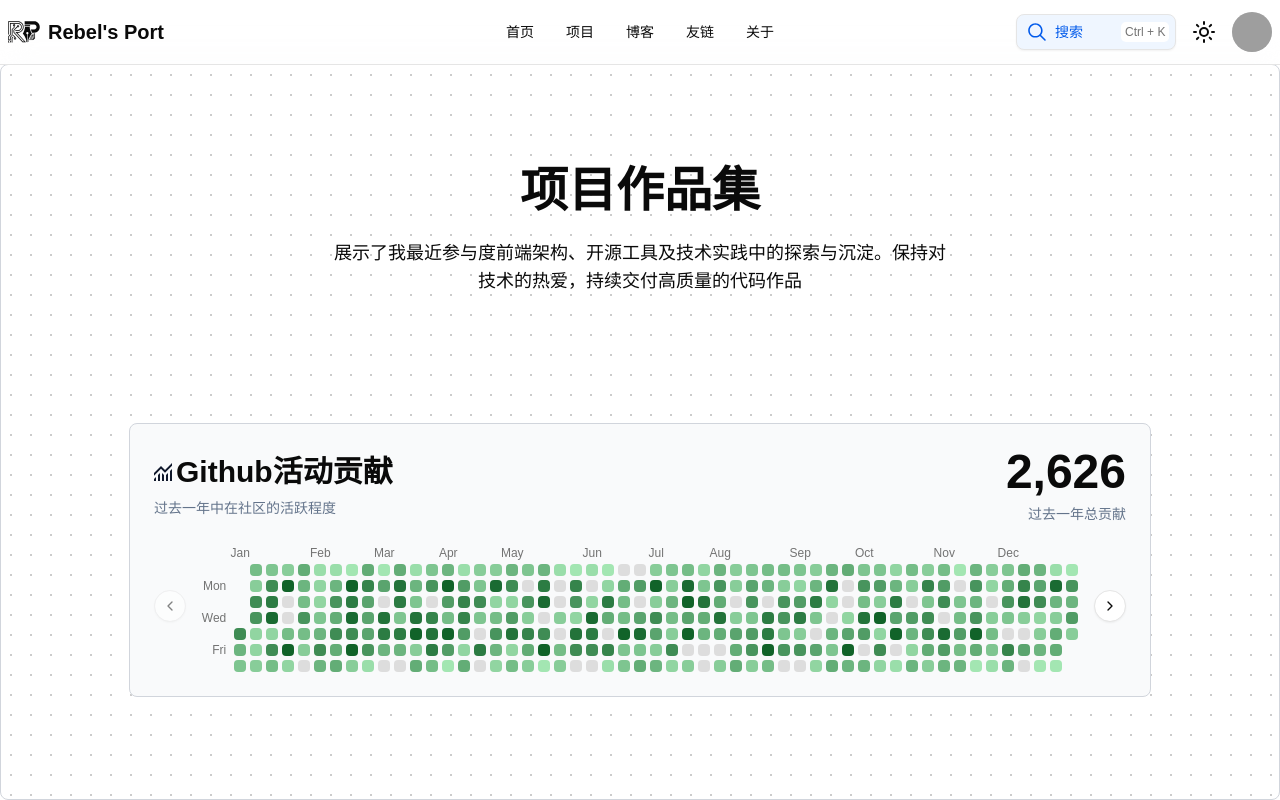
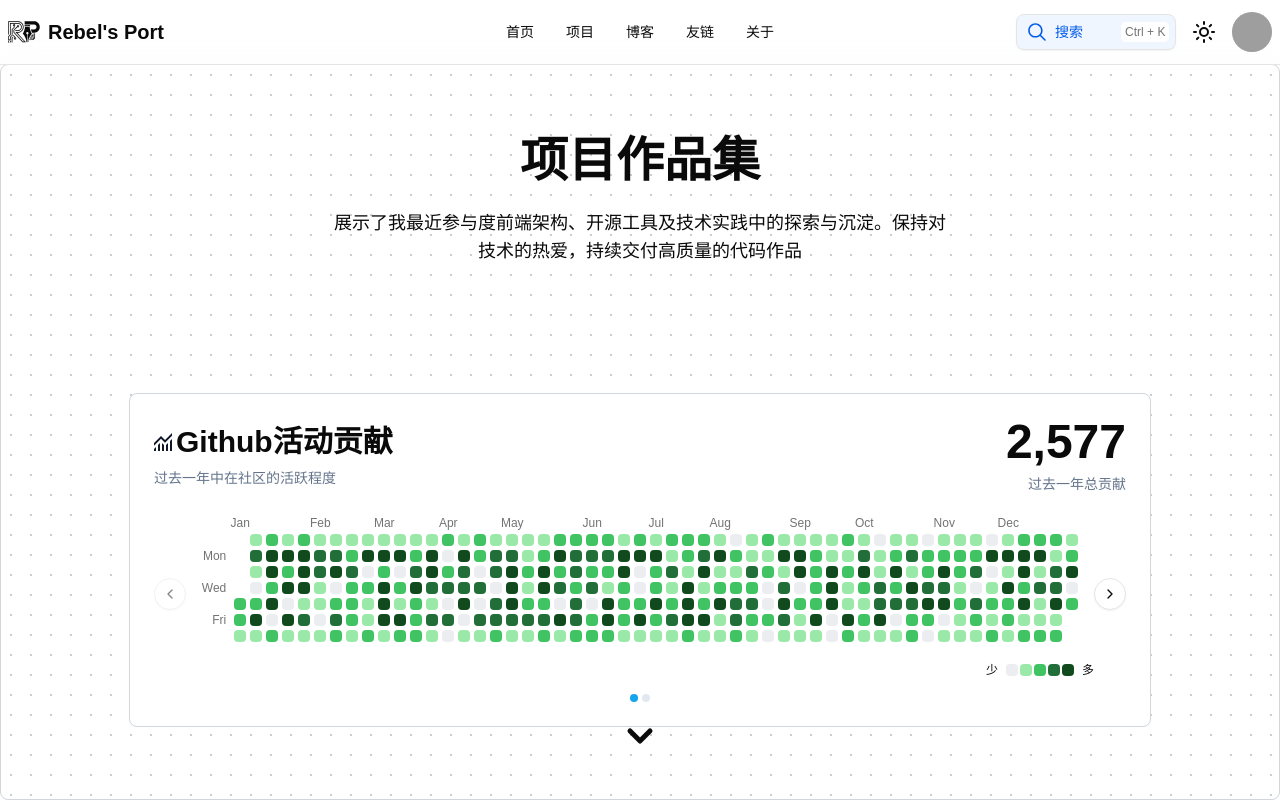
Before and after one commit to FamousRebel/Rebel_Port_React, a React (Vite) app in the folder Frontend/: page /projects in a window 1280 px wide. Built offline with nearby package versions, Linux system fonts and the light colour scheme; grey boxes are pictures that could not be loaded.

Commit message:
feat(projects): 优化 ContributionChart 组件性能并增强功能
- 性能优化：useMemo 缓存数据、useCallback 优化、修复事件监听
- 功能增强：分页指示器、颜色图例、双主题支持、动画导航
- 代码重构：消除全局变量、移除未使用代码

```diff
--- a/Frontend/src/components/Sections/Projects/ContributionChart.tsx
+++ b/Frontend/src/components/Sections/Projects/ContributionChart.tsx
@@ -1,4 +1,4 @@
-import { Card, CardGroup, CardItem } from "@/components/Common/Card";
+import { Card } from "@/components/Common/Card";
 import {
   Carousel,
   CarouselContent,
@@ -10,14 +10,56 @@ import {
 import Heatmap from "@/components/ui/heatmap";
 import Icons from "@/components/Common/Icons";
 import CountUp from "@/components/Common/CountUp";
-import { useMemo, useState } from "react";
+import { useCallback, useEffect, useMemo, useState } from "react";
 
-let ContributionValue = 0;
+const HEATMAP_COLORS = [
+  [
+    // github
+    "#ebedf0", // 0级 - 无活动（浅灰）
+    "#9be9a8", // 1级 - 低活跃
+    "#40c463", // 2级 - 中活跃
+    "#216e39", // 3级 - 高活跃
+    "#114b1d", // 4级 - 极高活跃
+  ],
+  [
+    // gitee
+    "#ebedf0", // 0级 - 无活动
+    "#d1e8ff", // 1级
+    "#79b9f7", // 2级
+    "#4285f4", // 3级
+    "#1a52c9", // 4级
+  ],
+];
 
-const generateHeatmapData = () => {
+const ContributionChart = () => {
+  const [api, setApi] = useState<CarouselApi>();
+  const [selectedScrollSnap, setSelectedScrollSnap] = useState(0);
+  const [pageNum, setPageNum] = useState(0);
+
+  const handleSelect = useCallback(() => {
+    if (api) {
+      setSelectedScrollSnap(api.selectedScrollSnap());
+    }
+  }, [api]);
+
+  useEffect(() => {
+    if (!api) return;
+
+    setSelectedScrollSnap(api.selectedScrollSnap());
+    setPageNum(api.scrollSnapList().length);
+    api.on("select", handleSelect);
+
+    return () => {
+      api.off("select", handleSelect); // ✅ 清理监听
+    };
+  }, [api]);
+
+  // 缓存假数据，后期删除
+  const sampleData = useMemo(() => {
     const data = [];
     const startDate = new Date("2026-01-01");
     const endDate = new Date("2026-12-31");
+    let totalValue = 0;
 
     const currentDate = new Date(startDate);
     while (currentDate <= endDate) {
@@ -34,19 +76,16 @@ const generateHeatmapData = () => {
       if (Math.random() < 0.1) {
         value = 0;
       }
-    ContributionValue += value;
+      totalValue += value;
       data.push({ date: dateStr, value });
       currentDate.setDate(currentDate.getDate() + 1);
     }
 
-  return data;
-};
+    return { data, totalValue };
+  }, []);
 
-const sampleData = generateHeatmapData();
-
-const ContributionChart = () => {
-  const [nums, setNums] = useState(2);
-  const [api, setApi] = useState<CarouselApi>();
+  const ContributionValue = sampleData.totalValue;
+  const data = sampleData.data;
 
   return (
     <div className="h-[calc(100vh-64px)] border border-gray-300 rounded-md bg-dot-pattern flex justify-center">
@@ -55,7 +94,7 @@ const ContributionChart = () => {
         <div className="line-clamp-2 max-w-155.5 text-center text-lg mb-26">
           展示了我最近参与度前端架构、开源工具及技术实践中的探索与沉淀。保持对技术的热爱，持续交付高质量的代码作品
         </div>
-        <Card className="w-full max-w-255.5 flex flex-col items-center gap-4">
+        <Card className="w-full max-w-255.5 flex flex-col items-center gap-4 bg-white">
           <div className="flex justify-between items-center w-full">
             <div className="flex flex-col items-start gap-2">
               <div className="text-3xl font-bold gap-1 flex items-center">
@@ -78,24 +117,70 @@ const ContributionChart = () => {
           <div className="w-[calc(100%-64px)]">
             <Carousel opts={{ watchDrag: false }} setApi={setApi}>
               <CarouselContent className="mt-2">
-                {Array.from({ length: 2 }).map((item, index) => (
-                  <CarouselItem key={index} className="flex justify-center">
+                <CarouselItem className="flex justify-center">
                   <Heatmap
-                      colorMode="interpolate"
-                      data={sampleData}
+                    colorMode="discrete"
+                    colorScale={HEATMAP_COLORS[0]}
+                    data={data}
                     startDate={new Date("2026-1-1")}
                     endDate={new Date("2026-12-31")}
                     cellSize={12}
-                      displayStyle="squares"
                   />
                 </CarouselItem>
-                ))}
+                <CarouselItem className="flex justify-center">
+                  <Heatmap
+                    colorMode="discrete"
+                    colorScale={HEATMAP_COLORS[1]}
+                    data={data}
+                    startDate={new Date("2026-1-1")}
+                    endDate={new Date("2026-12-31")}
+                    cellSize={12}
+                  />
+                </CarouselItem>
               </CarouselContent>
               <CarouselPrevious className="-left-8" />
               <CarouselNext className="-right-8" />
+              <div className="flex justify-end items-center w-full mt-5">
+                <div className="flex items-center gap-2 text-xs">
+                  <span>少</span>
+                  <div className="flex gap-0.5">
+                    {Array.from({ length: 5 }, (_, i) => (
+                      <span
+                        key={i}
+                        className="inline-block size-3 transition-colors"
+                        style={{
+                          backgroundColor:
+                            HEATMAP_COLORS[selectedScrollSnap][i],
+                          borderRadius: 4,
+                        }}
+                      />
+                    ))}
+                  </div>
+                  <span>多</span>
+                </div>
+              </div>
             </Carousel>
           </div>
+          <div className="flex gap-1">
+            {Array.from({ length: pageNum }, (_, index) => (
+              <span
+                key={index}
+                className="inline-block size-2 rounded-full"
+                style={{
+                  backgroundColor:
+                    selectedScrollSnap === index ? "#13A4EC" : "#E2E8F0",
+                }}
+              />
+            ))}
+          </div>
         </Card>
+        <Icons
+          name="arrowDown"
+          size={40}
+          animated
+          animationType="slide-down"
+          className="absolute bottom-12"
+        />
       </div>
     </div>
   );
```
Lines whose indentation alone changed are shown as unchanged.
